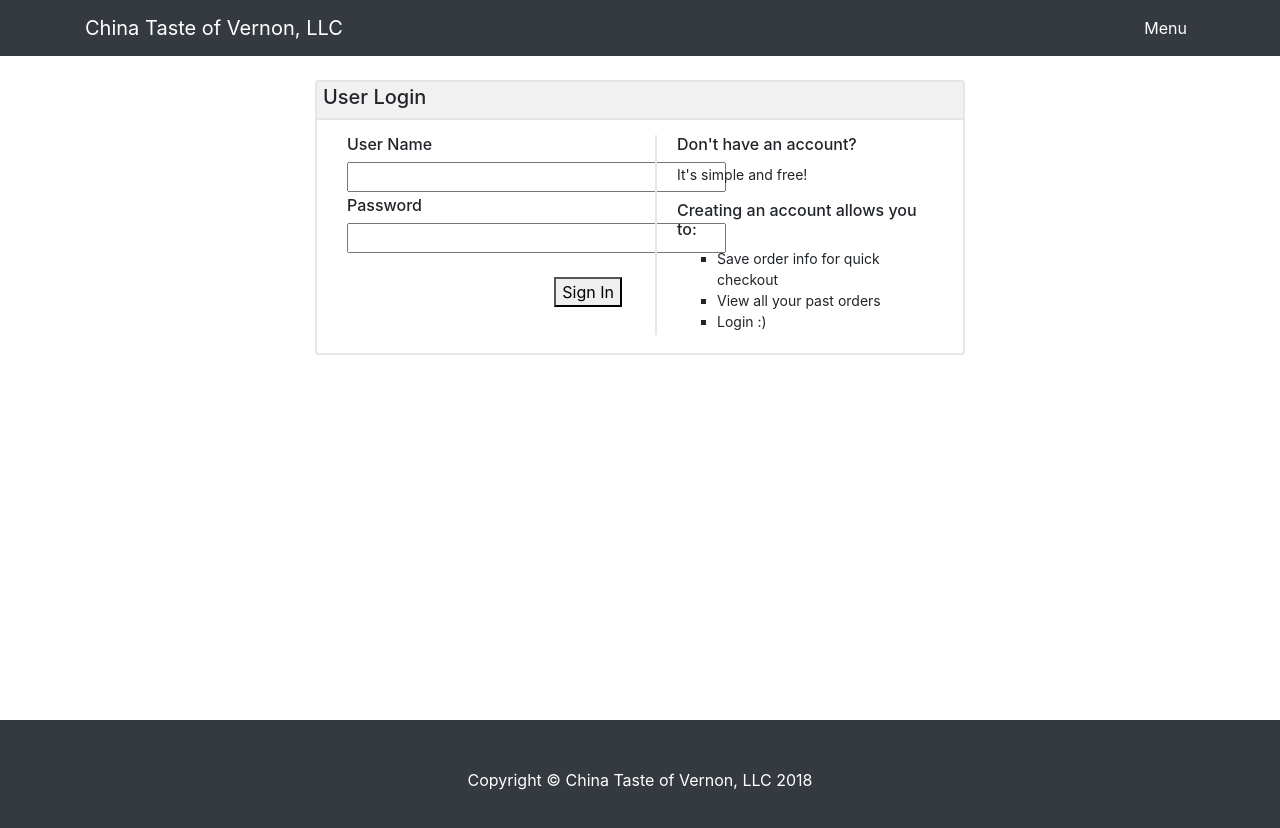
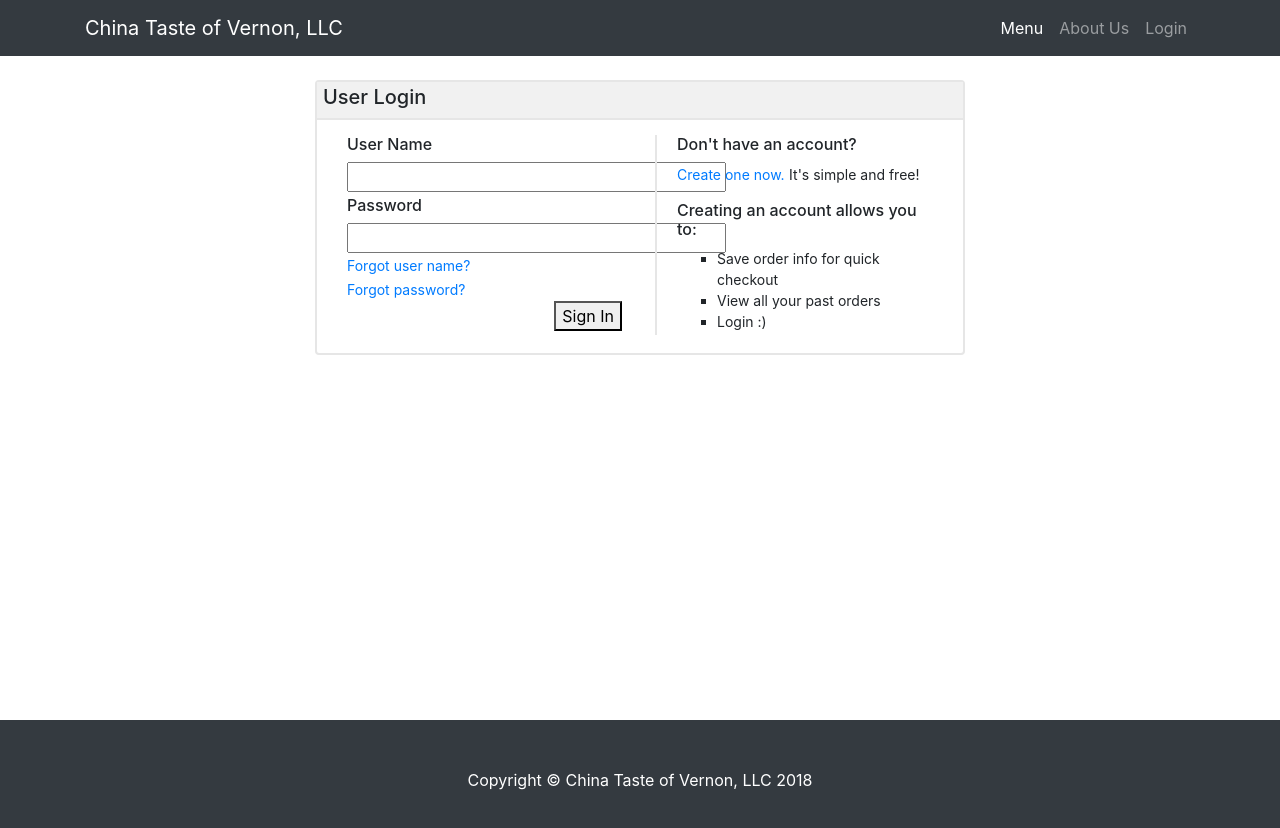
Before and after one commit to khzheng24998/china-taste, a website: page Frontend/login.html in a window 1280 px wide. Drawn offline with nearby package versions, Linux system fonts and the light colour scheme; files that its build step writes are made by us from their sources.

Commit message:
More frontend additions involving login

```diff
--- a/Frontend/css/login.css
+++ b/Frontend/css/login.css
@@ -60,6 +60,7 @@
 	cursor: pointer;
 }
 
+.link
 {
 	font-size: 14px;
 }
--- a/Frontend/login.html
+++ b/Frontend/login.html
@@ -47,8 +47,10 @@
               <a class="nav-link" href="/checkout">Checkout<span class="sr-only">(current)</span></a>
             </li>-->
             <li class="nav-item">
+              <a class="nav-link" href="#">About Us</a>
             </li>
             <li class="nav-item">
+              <a class="nav-link" href="/login">Login</a>
             </li>
           </ul>
         </div>
@@ -73,6 +75,8 @@
                 <h6 style="margin-top: 4px;">Password</h6>
                 <input id="password" type="password" size="32">
               </div>
+              <a href="/" class="link">Forgot user name?</a><br>
+              <a href="/" class="link">Forgot password?</a>
               <br>
 
               <div id="btn-wrapper">
@@ -82,6 +86,7 @@
             <div class="col-lg-6">
               <div id="right-col">
                 <h6>Don't have an account?</h6>
+                <a href="/create-account" class="link">Create one now.</a>
                 <p class="inline-el">It's simple and free!</p>
                 <h6>Creating an account allows you to:</h6>
                 <ul style="font-size:14px; list-style-type: square;">
```
Also changed, not shown: Frontend/create-account.html (+2 -0 lines).
